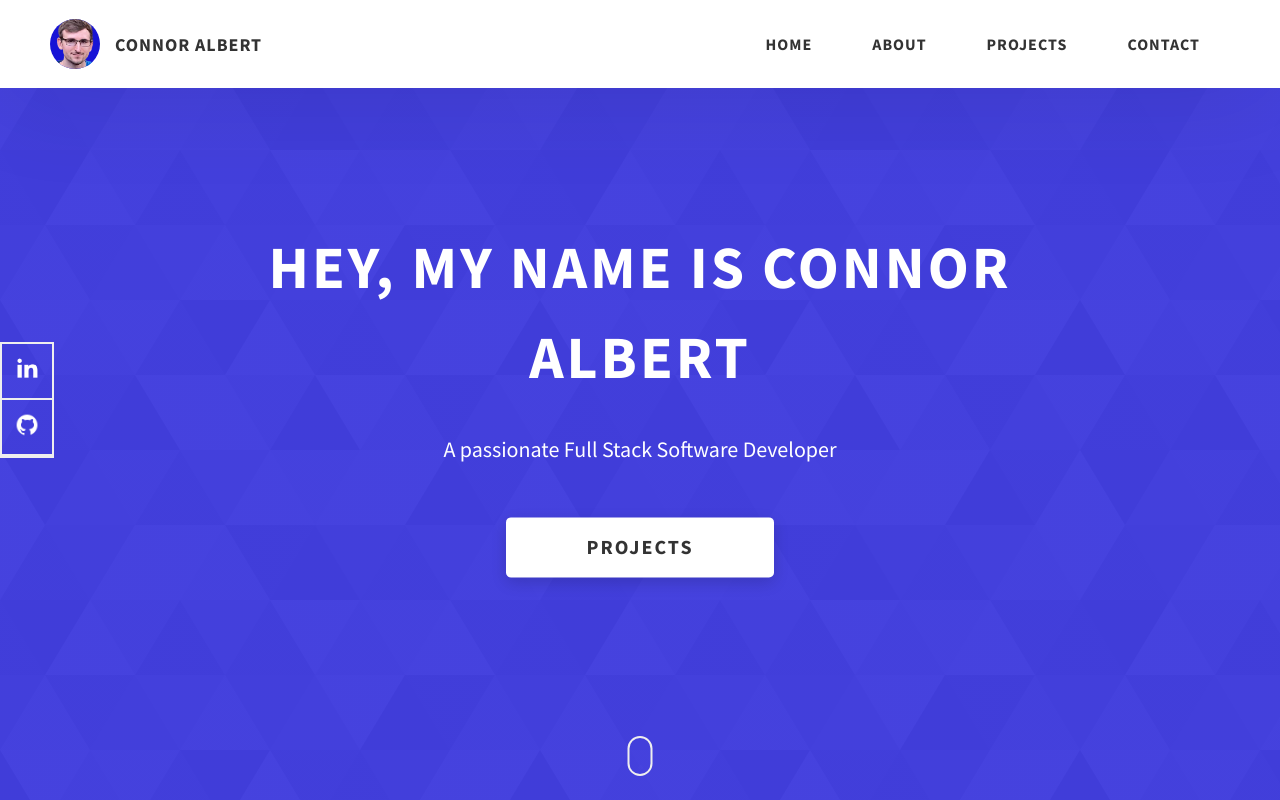
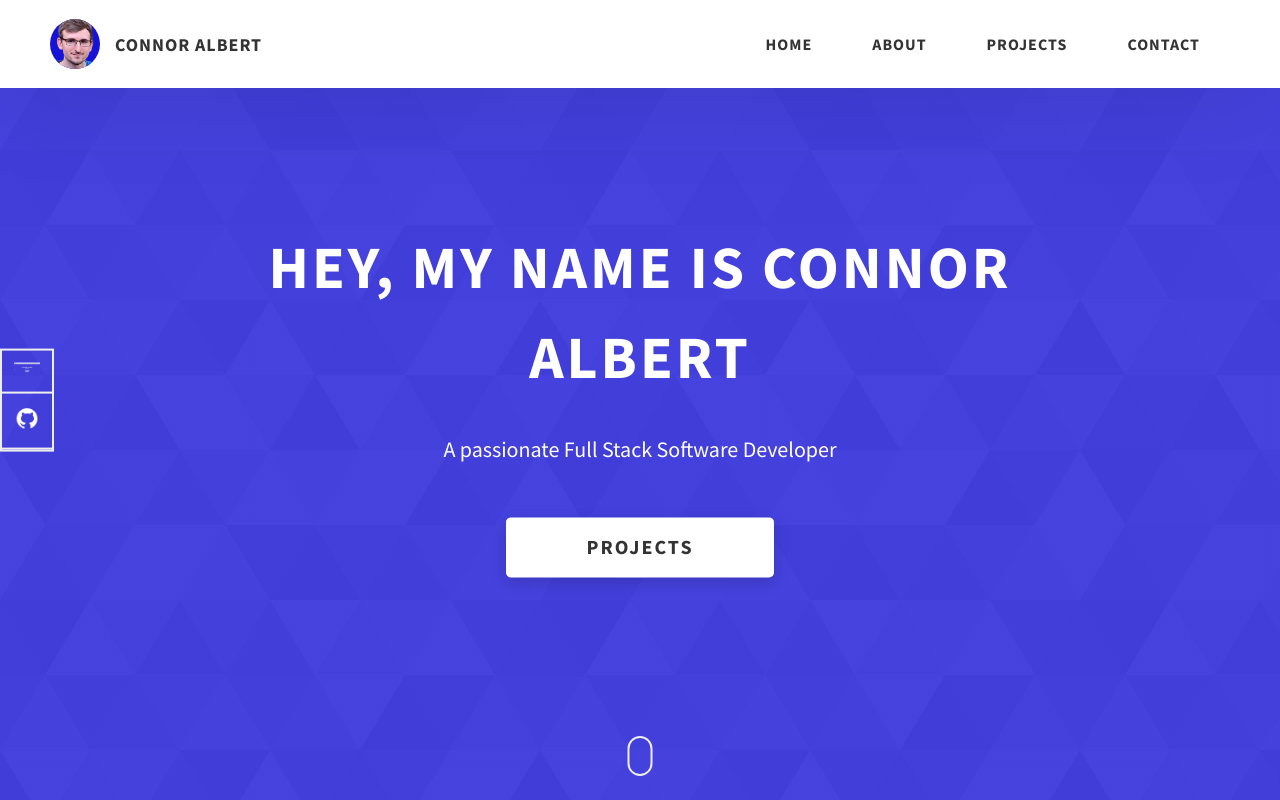
Before and after one commit to ConnorAlbert/MyPortfolio, a website: page index.html in a window 1280 px wide. Shown: the top 800 px of the page. Drawn offline with Linux system fonts and the light colour scheme.

Commit message:
Update index.html

```diff
--- a/index.html
+++ b/index.html
@@ -104,7 +104,7 @@
         <div class="home-hero__social">
           <a href="https://linkedin.com/in/connoralbert" class="home-hero__social-icon-link">
             <img
-              src="./assets/png/linkedin-ico.png"
+              src="./assets/png/portfolio.png"
               alt="icon"
               class="home-hero__social-icon"
             />
@@ -316,7 +316,7 @@
               <a target="_blank" rel="noreferrer" href="https://linkedin.com/in/connoralbert">
                 <img
                   class="main-footer__icon"
-                  src="./assets/png/linkedin-ico.png"
+                  src="./assets/png/portfolio.png"
                   alt="icon"
                 />
               </a>
```
